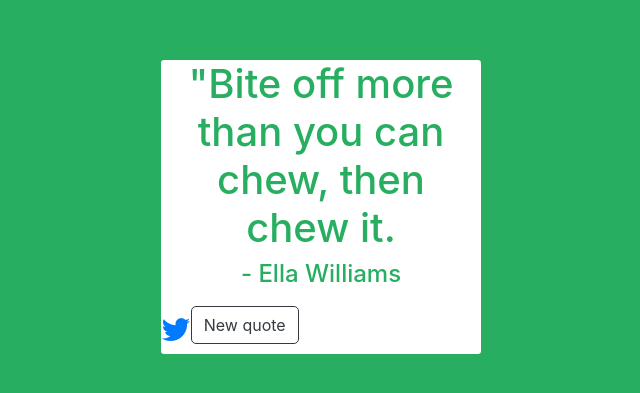
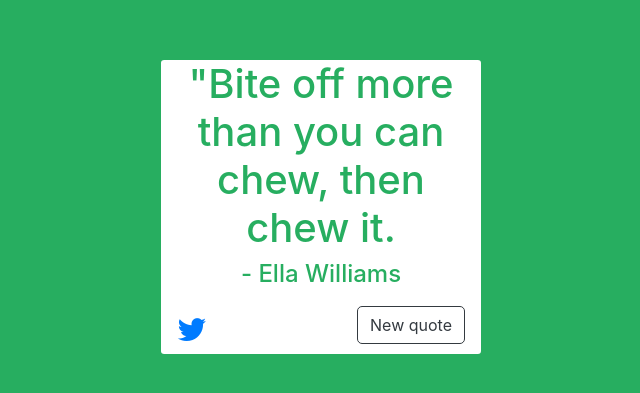
Before and after one commit to sheraznmirza/random-quote-generator, a React (Create React App) app: page / in a window 1280 px wide. Shown: the part 193-586 px from the top of the page, without its empty margins (319-959 px from the left). Built offline with nearby package versions, Linux system fonts and the light colour scheme.

Commit message:
minor adjustments

```diff
--- a/src/App.css
+++ b/src/App.css
@@ -11,7 +11,6 @@
   justify-content: center;
   height: 100vh;
   width: 100%;
-  background-color: mediumaquamarine;
   align-items: center;
 }
 
@@ -24,11 +23,29 @@
 }
 
 #tweet-quote {
-
+  margin-left: 1rem;
   font-size: xx-large;
 }
 
 #new-quote {
   margin-bottom: 10px;
   border-radius: 5px;
+  margin-left: auto;
+  margin-right: 1rem;
 }
+
+.shift-color {
+  animation-name: colorful;
+  animation-duration: 1s;
+}
+
+@keyframes colorful {
+
+  0% {
+    background-color: tomato;
+  }
+
+  100% {
+    background-color: blue;
+  }
+}
--- a/src/App.js
+++ b/src/App.js
@@ -9,10 +9,12 @@ class QuoteMachine extends React.Component {
         super(props);
         this.state = {
             randomIndex: Math.floor(Math.random() * quoting.length),
-            randomColor: Math.floor(Math.random() * colors.length)
+            randomColor: Math.floor(Math.random() * colors.length),
+            activate: ""
         }
         this.handleClick = this.handleClick.bind(this);
         this.randomize = this.randomize.bind(this);
+        this.morphColor = this.morphColor.bind(this);
     }
 
     randomize() {
@@ -26,12 +28,18 @@ class QuoteMachine extends React.Component {
         while (tempColor === newRandomColor) {
             newRandomColor = Math.floor(Math.random() * colors.length);
         }
-        console.log(newRandomColor);
         this.setState(
             {
                 randomIndex: newRandomIndex,
                 randomColor: newRandomColor
             });
+    }
+
+    morphColor() {
+        this.setState(
+        {
+            activate : "shift-color"
+        });
     }
 
     handleClick() {
```
